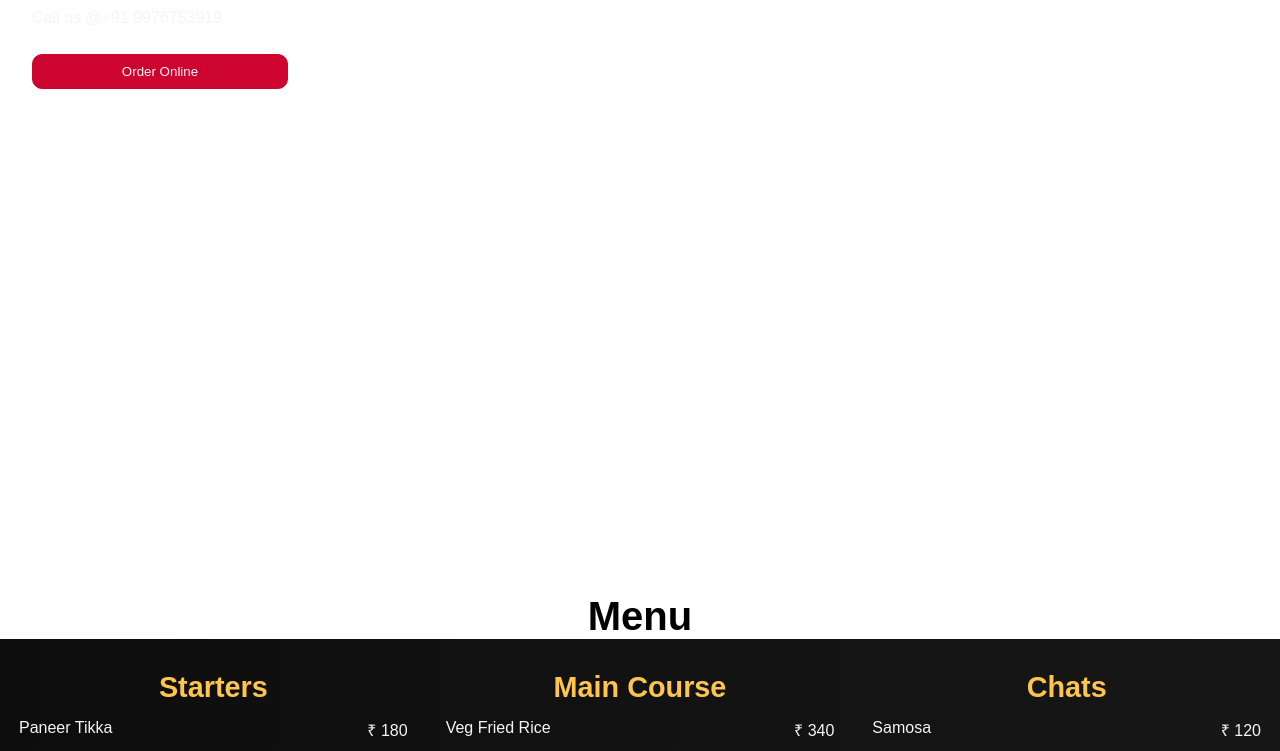
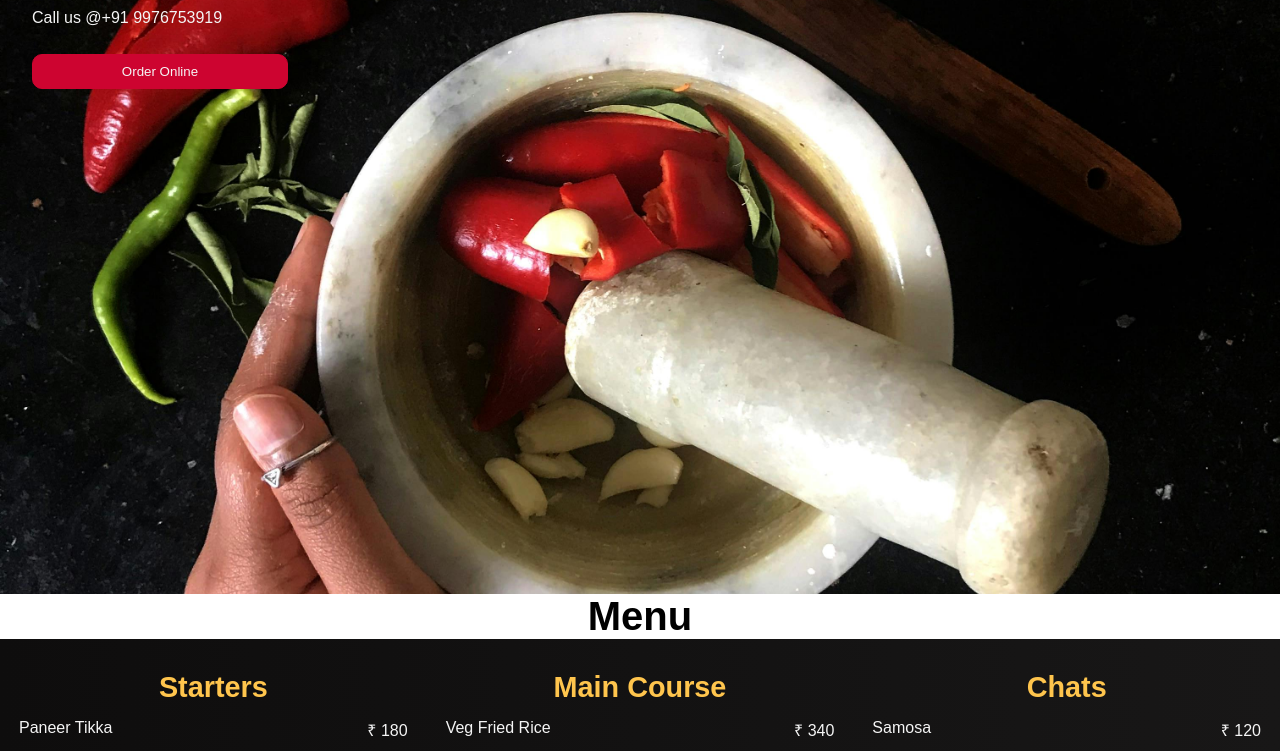
Before and after one commit to MausmiRysha/RyshaSpicyHut, a plain HTML site: page index.html in a window 1280 px wide. Shown: the part 206-957 px from the top of the page. Drawn offline with Linux system fonts and the light colour scheme.

Commit message:
style.css

```diff
--- a/style.css
+++ b/style.css
@@ -11,7 +11,7 @@ body,h2{
 }
 
 .landing{
-   background-image: url('../Website.in//html.jpg');
+   background-image: url('../html.jpg');
    background-size: cover;
    background-position: center;
    height:100vh;
```
